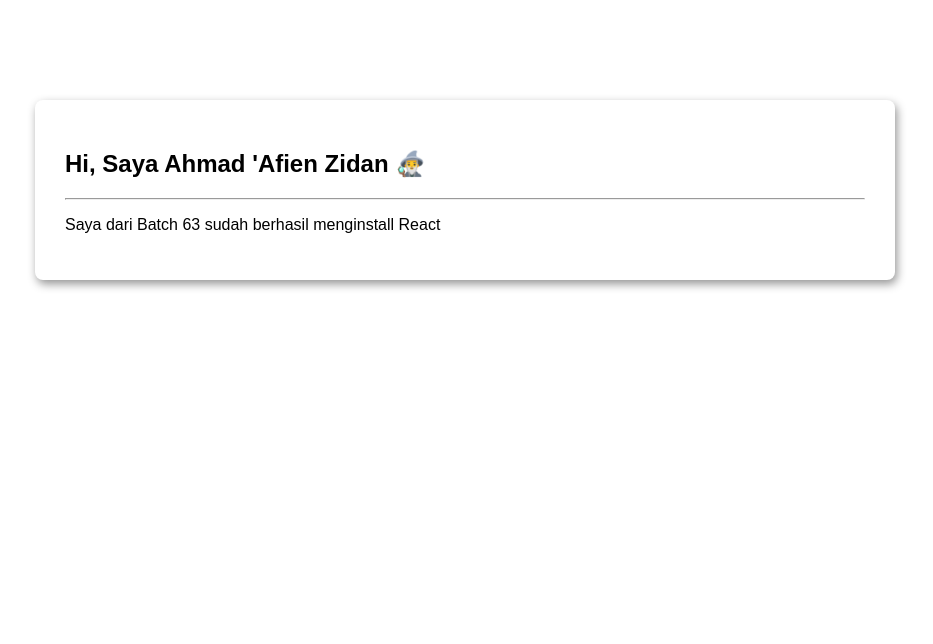
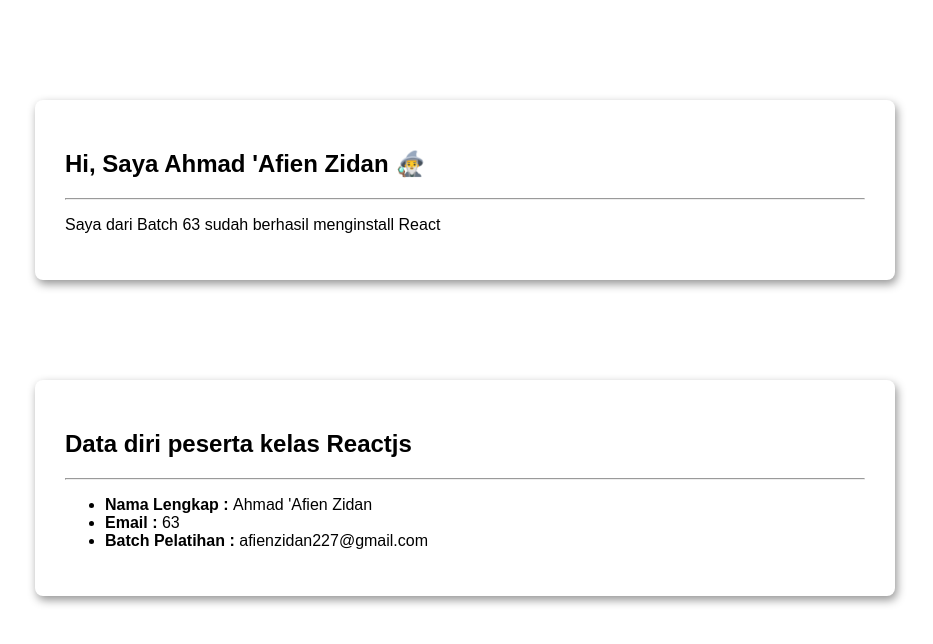
Before and after one commit to ahmadafienzidan/sanbercode-reactjs-batch-63, a React (Create React App) app in the folder tugas-reactjs/: page / in a window 1280 px wide. Shown: the top 644 px of the page, without its empty margins (175-1108 px from the left). Built offline with nearby package versions, Linux system fonts and the light colour scheme.

Commit message:
submit tugas7

```diff
--- /dev/null
+++ b/tugas-reactjs/src/App.jsx
@@ -0,0 +1,15 @@
+// import logo from "./logo.svg";
+import "./App.css";
+import Tugas6 from "./tugas6/Tugas6";
+import Tugas7 from "./tugas7/Tugas7";
+
+function App() {
+  return (
+    <>
+      <Tugas6 />
+      <Tugas7 name="Ahmad 'Afien Zidan" batch={63} email="afienzidan227@gmail.com" />
+    </>
+  );
+}
+
+export default App;
--- a/tugas-reactjs/src/App.js
+++ b/tugas-reactjs/src/tugas6/Tugas6.jsx
@@ -1,9 +1,6 @@
-// import logo from "./logo.svg";
-import "./App.css";
-
-function App() {
+const Tugas6 = () => {
   return (
-    <section id="section1">
+    <section id="tugas6">
       <div className="card">
         <h1> Hi, Saya Ahmad 'Afien Zidan 🧙‍♂️ </h1>
         <hr></hr>
@@ -11,6 +8,6 @@ function App() {
       </div>
     </section>
   );
-}
+};
 
-export default App;
+export default Tugas6;
--- /dev/null
+++ b/tugas-reactjs/src/tugas7/Tugas7.jsx
@@ -0,0 +1,26 @@
+const Tugas7 = (props) => {
+  return (
+    <section id="tugas7">
+      <div className="card">
+        <h1> Data diri peserta kelas Reactjs </h1>
+        <hr />
+        <ul>
+          <li>
+            <b>Nama Lengkap : </b>
+            {props.name}
+          </li>
+          <li>
+            <b>Email : </b>
+            {props.batch}
+          </li>
+          <li>
+            <b>Batch Pelatihan : </b>
+            {props.email}
+          </li>
+        </ul>
+      </div>
+    </section>
+  );
+};
+
+export default Tugas7;
```
Also changed, not shown: tugas-reactjs/src/App.1.js (deleted, +0 -9 lines), tugas-reactjs/src/index.jsx (renamed from tugas-reactjs/src/index.js), 1 other file (tests, documents, lock files or other folders).
